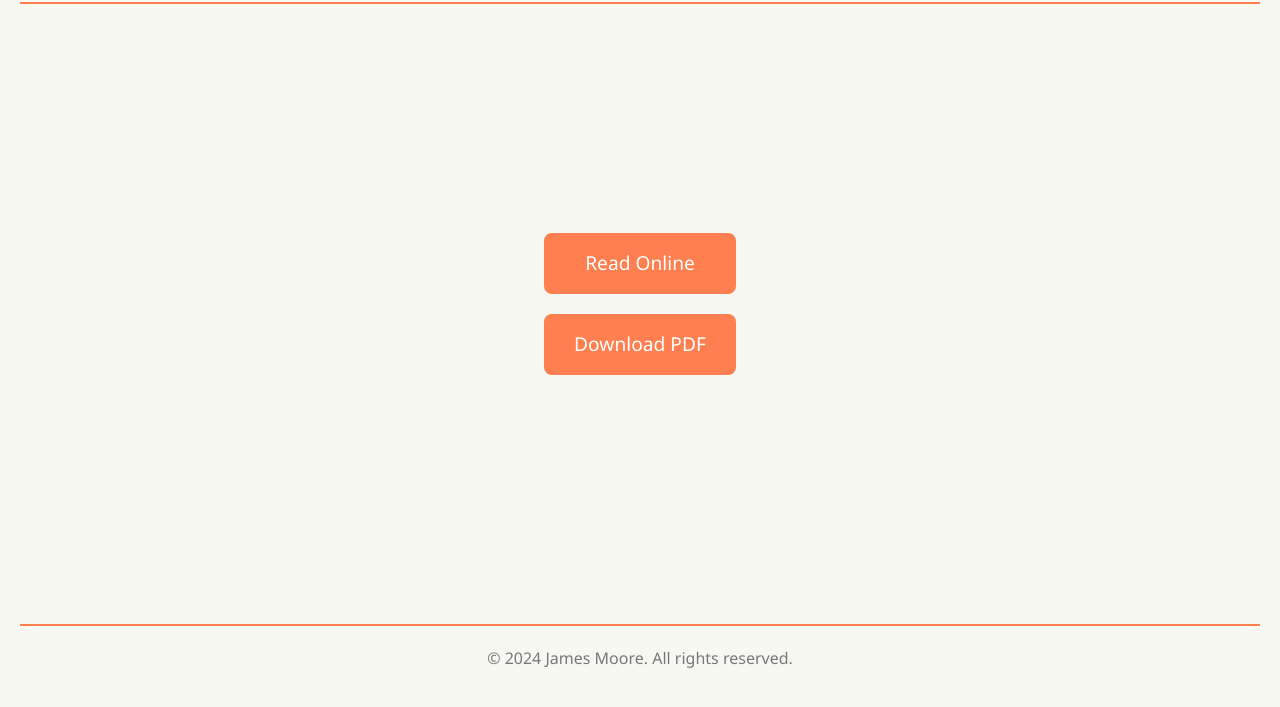
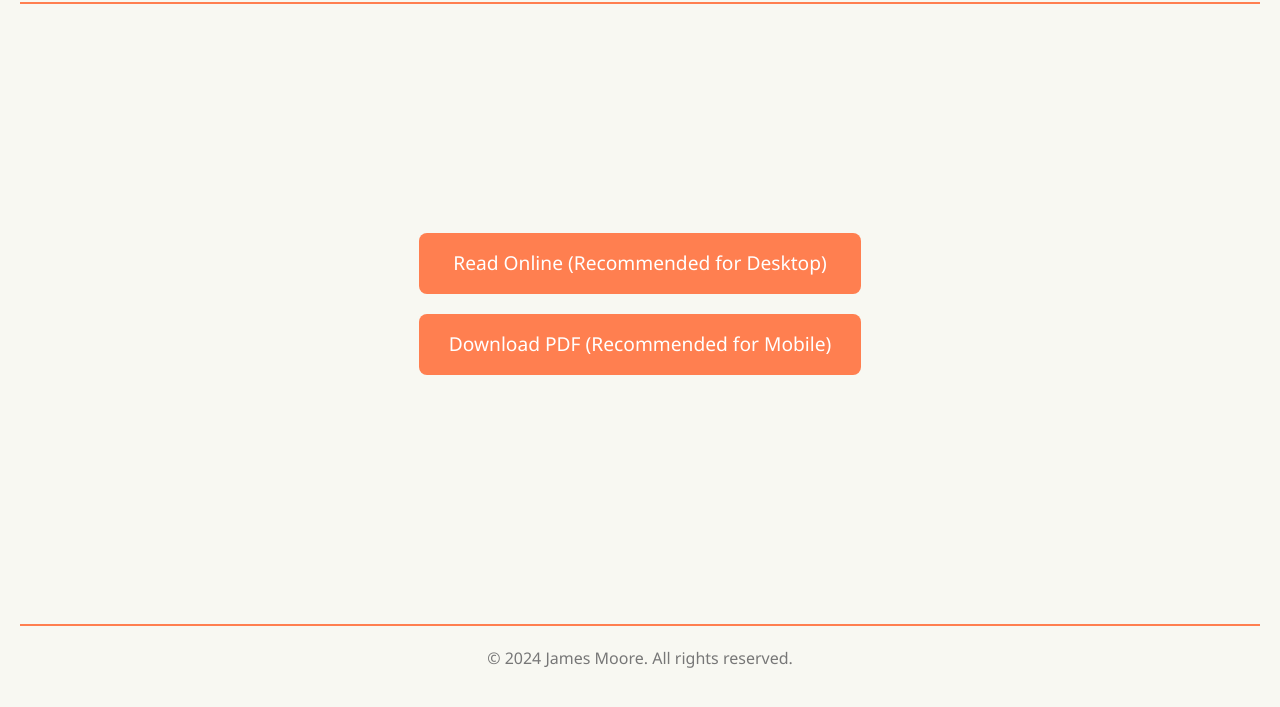
Before and after one commit to DrKalki/zephyr-regal-website, a plain HTML site: page index.html in a window 1280 px wide. Shown: the part 109-816 px from the top of the page. Drawn offline with Linux system fonts and the light colour scheme.

Commit message:
Update index.html
added clarification

```diff
--- a/index.html
+++ b/index.html
@@ -13,8 +13,8 @@
     </header>
     <main class="landing-page">
         <div class="options-container">
-            <a href="read.html" class="option-button">Read Online</a>
-            <a href="story.pdf" class="option-button" download>Download PDF</a>
+            <a href="read.html" class="option-button">Read Online (Recommended for Desktop)</a>
+            <a href="story.pdf" class="option-button" download>Download PDF (Recommended for Mobile)</a>
         </div>
     </main>
     <footer>
```
